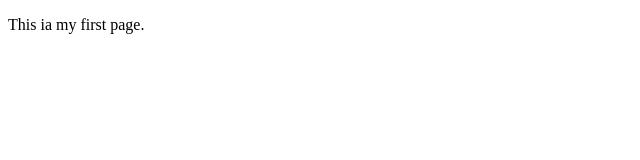
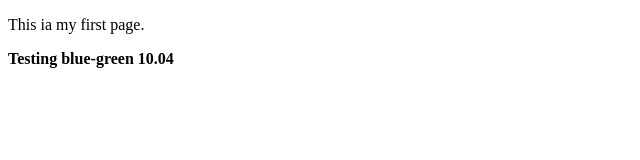
Before and after one commit to Hitesh040603/DevOpsFInalLab, a plain HTML site: page index.html in a window 1280 px wide. Shown: the whole page, without its empty margins (0-640 px from the left). Drawn offline with Linux system fonts and the light colour scheme.

Commit message:
production 10.05

```diff
--- a/index.html
+++ b/index.html
@@ -8,5 +8,6 @@
 </head>
 <body>
     <p>This ia my first page.</p>
+<b>Testing blue-green 10.04</b>
 </body>
 </html>
```
